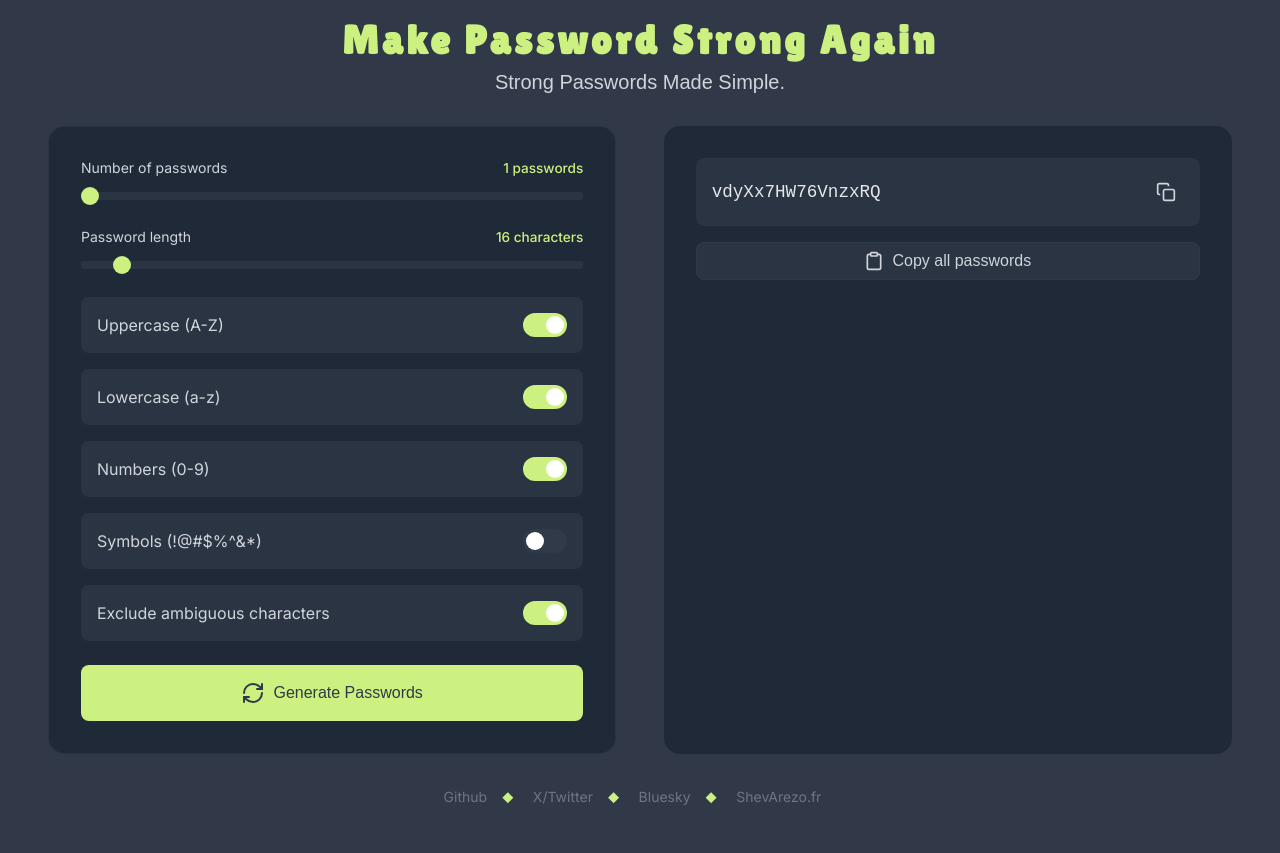
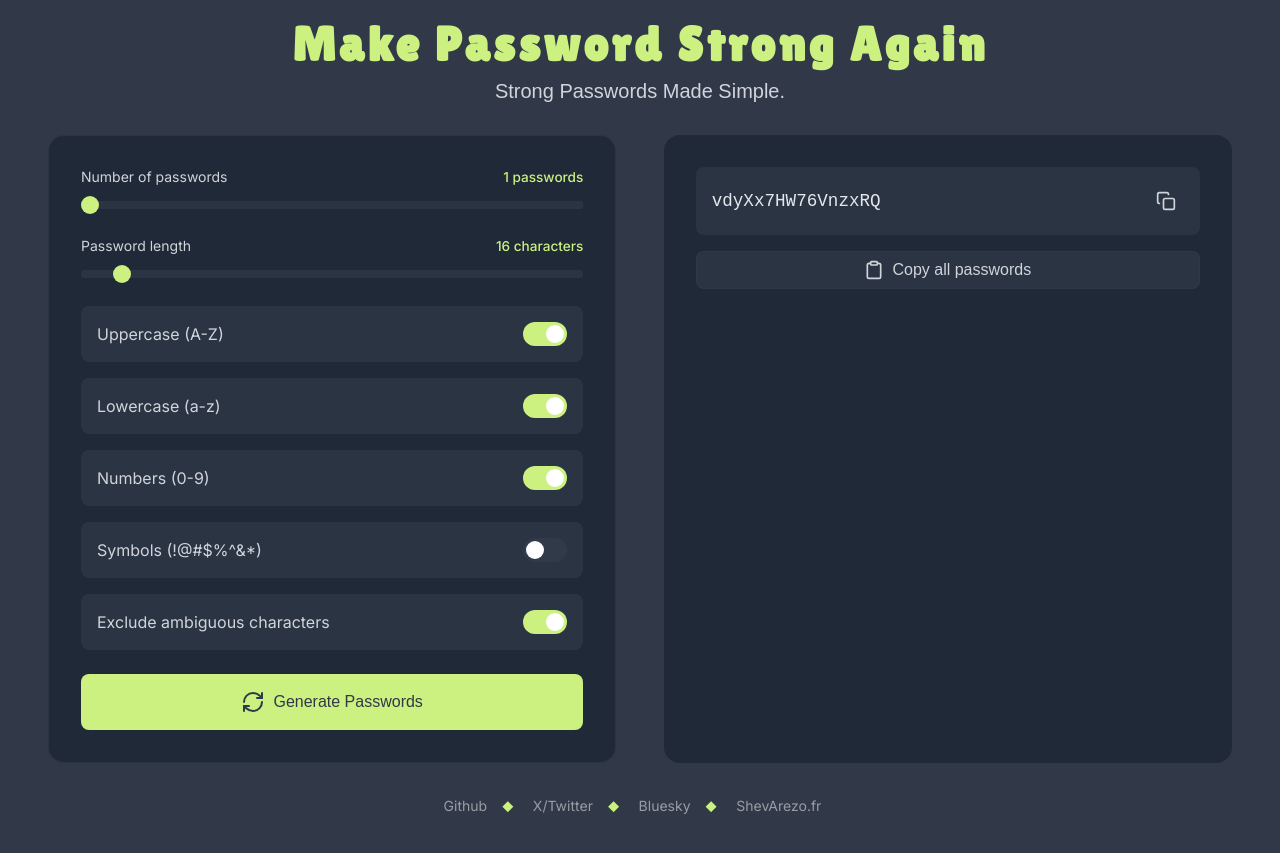
Before and after one commit to shevabam/make-password-strong-again, a website built with Vite: page index.html in a window 1280 px wide. Shown: the part 251-1104 px from the top of the page. Built offline with nearby package versions, Linux system fonts and the light colour scheme; a web font is replaced by a local one.

Commit message:
Change title font size

```diff
--- a/style.css
+++ b/style.css
@@ -74,7 +74,7 @@ body {
 }
 .title {
   color: var(--accent-color);
-  font-size: 2.5rem;
+  font-size: 3rem;
   margin-bottom: 0.5rem;
   text-align: center;
   font-family: "Lilita One", sans-serif;
@@ -341,7 +341,7 @@ footer li {
 footer a {
   text-decoration: none;
   font-size: 0.875rem;
-  color: rgba(255, 255, 255, 0.3);
+  color: rgba(255, 255, 255, 0.5);
 }
 footer ul li a:hover {
   color: var(--accent-color);
```
